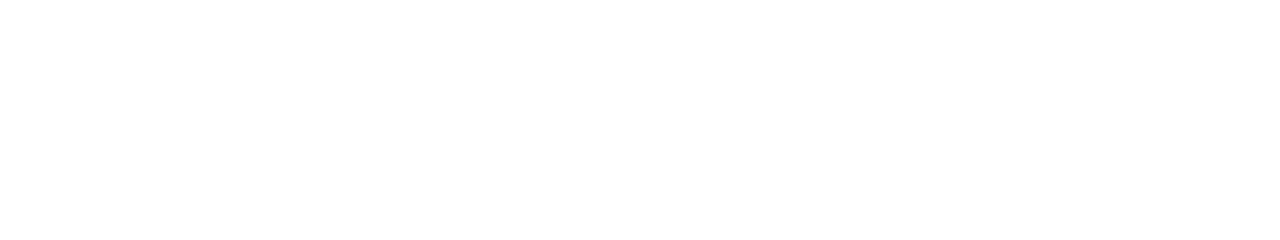
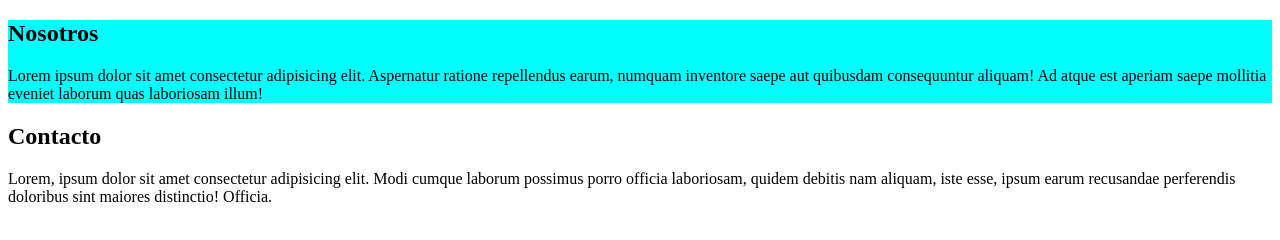
Before and after one commit to cdecodigo/pagina, a plain HTML site: page index.html in a window 1280 px wide. Drawn offline with Linux system fonts and the light colour scheme.

Commit message:
bridieshua

```diff
--- a/index.html
+++ b/index.html
@@ -5,9 +5,24 @@
     <meta name="viewport" content="width=device-width, initial-scale=1.0">
     <meta http-equiv="X-UA-Compatible" content="ie=edge">
     <title>CdeCódigo</title>
+    <link rel="stylesheet" type="text/css" href="main.css">
 </head>
 <body>
-    <div class = "inicio">
-        <h></h>
+
+    <!-- DIESHUA PARTE 2-->
+
+    <section>
+        <div class = "nosotros">
+            <h1>Nosotros</h1>
+            <p>Lorem ipsum dolor sit amet consectetur adipisicing elit. Aspernatur ratione repellendus earum, numquam inventore saepe aut quibusdam consequuntur aliquam! Ad atque est aperiam saepe mollitia eveniet laborum quas laboriosam illum!</p>
+
+    </section>
+    <section>
+        <div class = "contacto">
+            <h1>Contacto</h1>
+            <p>Lorem, ipsum dolor sit amet consectetur adipisicing elit. Modi cumque laborum possimus porro officia laboriosam, quidem debitis nam aliquam, iste esse, ipsum earum recusandae perferendis doloribus sint maiores distinctio! Officia.</p>
+    </section>
+
+
 </body>
 </html>
--- /dev/null
+++ b/main.css
@@ -0,0 +1,7 @@
+.nosotros{
+    background-color: aqua;
+    font-size
+}
+.contacto{
+
+}
```
